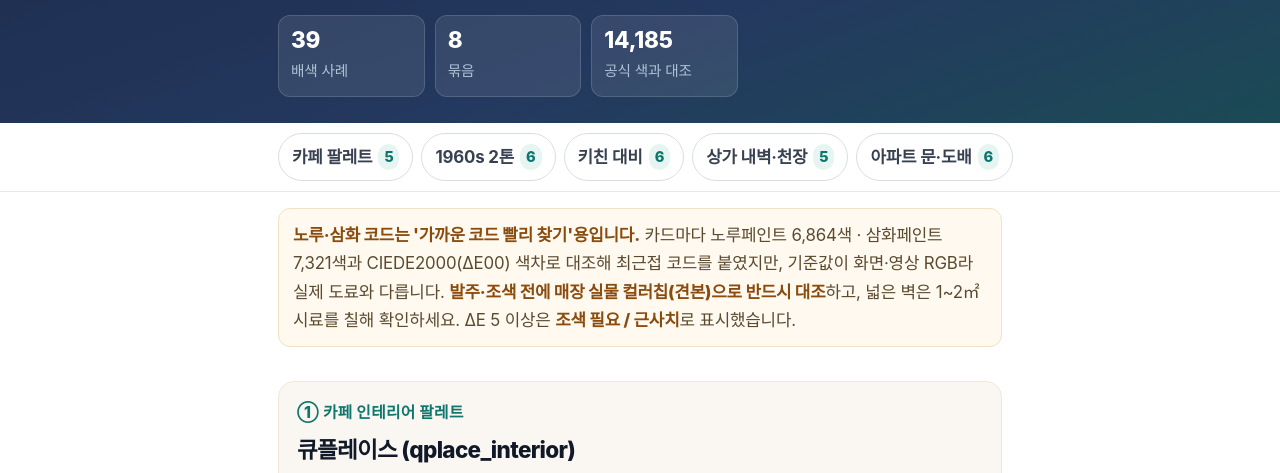
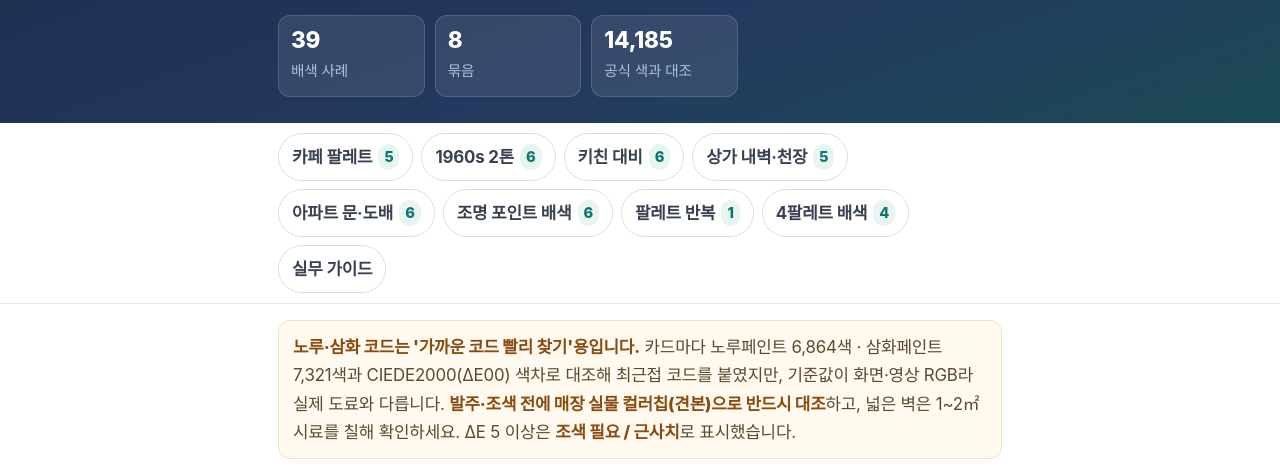
Before and after one commit to ekzm0230-png/jaeilpaint, a plain HTML site: page color-guide.html in a window 1280 px wide. Shown: the part 249-722 px from the top of the page. Drawn offline with Linux system fonts and the light colour scheme.

Commit message:
상단 점프 탭: PC(≥768px) 여러 줄 펼침 + 좁은 화면 마우스 드래그 스크롤
- 768px 이상에서 flex-wrap으로 탭을 여러 줄로 펼쳐 모든 메뉴 클릭 가능
- 그 아래 폭에서는 마우스 드래그로 탭 가로 이동(드래그 후 링크 클릭 차단)
- 390px·1280px 렌더 검증용 조각 페이지

```diff
--- a/color-guide.html
+++ b/color-guide.html
@@ -34,6 +34,9 @@ ul,ol{margin:0;padding:0;list-style:none}
 .stats span{font-size:.8125rem;color:#AFC0D6}
 .tabs{position:sticky;top:0;z-index:40;background:rgba(255,255,255,.97);backdrop-filter:saturate(180%) blur(10px);border-bottom:1px solid var(--line)}
 .tabs .wrap{display:flex;gap:8px;overflow-x:auto;-webkit-overflow-scrolling:touch;padding:10px 18px;scrollbar-width:none}
+.tabs .wrap.drag{cursor:grabbing;user-select:none;-webkit-user-select:none}
+@media(min-width:768px){.tabs .wrap{flex-wrap:wrap;overflow-x:visible;row-gap:8px;cursor:default}.tabs .wrap::-webkit-scrollbar{display:none}}
+
 .tabs .wrap::-webkit-scrollbar{display:none}
 .tab{flex:none;display:inline-flex;align-items:center;gap:6px;padding:9px 13px;border:1px solid #D8DEE6;border-radius:999px;font-size:.9375rem;font-weight:700;color:#374151;white-space:nowrap;background:#fff}
 .tab i{font-style:normal;font-size:.8125rem;font-weight:800;color:var(--teal2);background:#E6F5F2;border-radius:999px;padding:1px 6px}
@@ -1293,5 +1296,35 @@ td:first-child{font-weight:700;color:#1F2937;white-space:nowrap}
   });
 })();
 </script>
+
+<script>
+/* 상단 점프 탭: 좁은 화면에서 마우스 드래그로 가로 이동 */
+(function(){
+  document.querySelectorAll('.tabs .wrap').forEach(function(w){
+    var down=false, startX=0, startLeft=0, dragged=false;
+    w.addEventListener('pointerdown', function(e){
+      if (e.pointerType === 'touch') return;
+      if (w.scrollWidth <= w.clientWidth + 1) return;
+      if (getComputedStyle(w).flexWrap === 'wrap') return;
+      down = true; dragged = false; startX = e.clientX; startLeft = w.scrollLeft;
+      w.classList.add('drag');
+    });
+    window.addEventListener('pointermove', function(e){
+      if (!down) return;
+      var dx = e.clientX - startX;
+      if (!dragged && Math.abs(dx) > 4) dragged = true;
+      if (dragged){ w.scrollLeft = startLeft - dx; if (e.cancelable) e.preventDefault(); }
+    });
+    window.addEventListener('pointerup', function(){
+      if (!down) return;
+      down = false; w.classList.remove('drag');
+      setTimeout(function(){ dragged = false; }, 0);
+    });
+    w.addEventListener('click', function(e){
+      if (dragged){ e.preventDefault(); e.stopPropagation(); dragged = false; }
+    }, true);
+  });
+})();
+</script>
 </body>
 </html>
```
Also changed, not shown: temp1280-frag.html (added, +3 -0 lines), tempfrag.html (+4 -1 lines).
